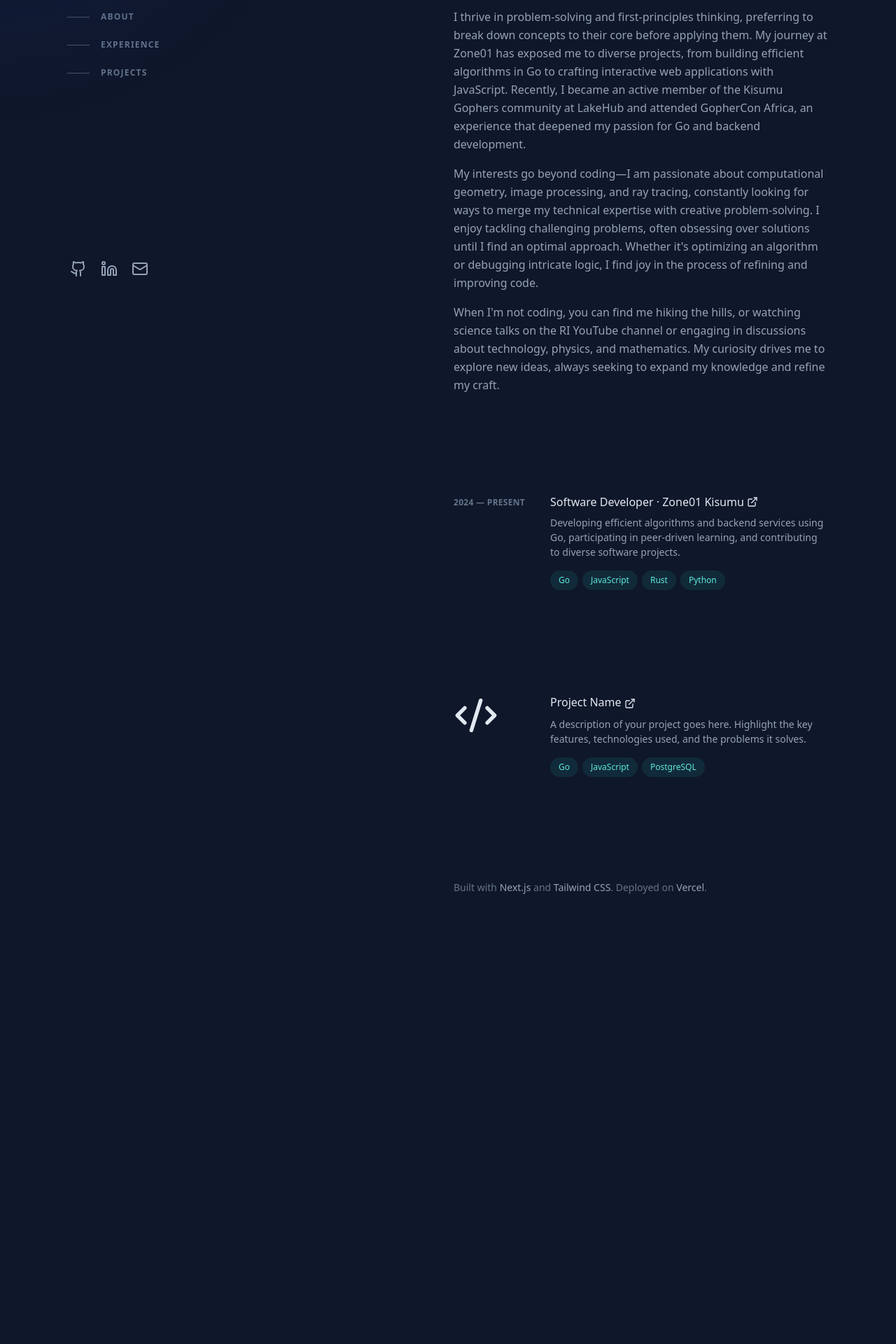
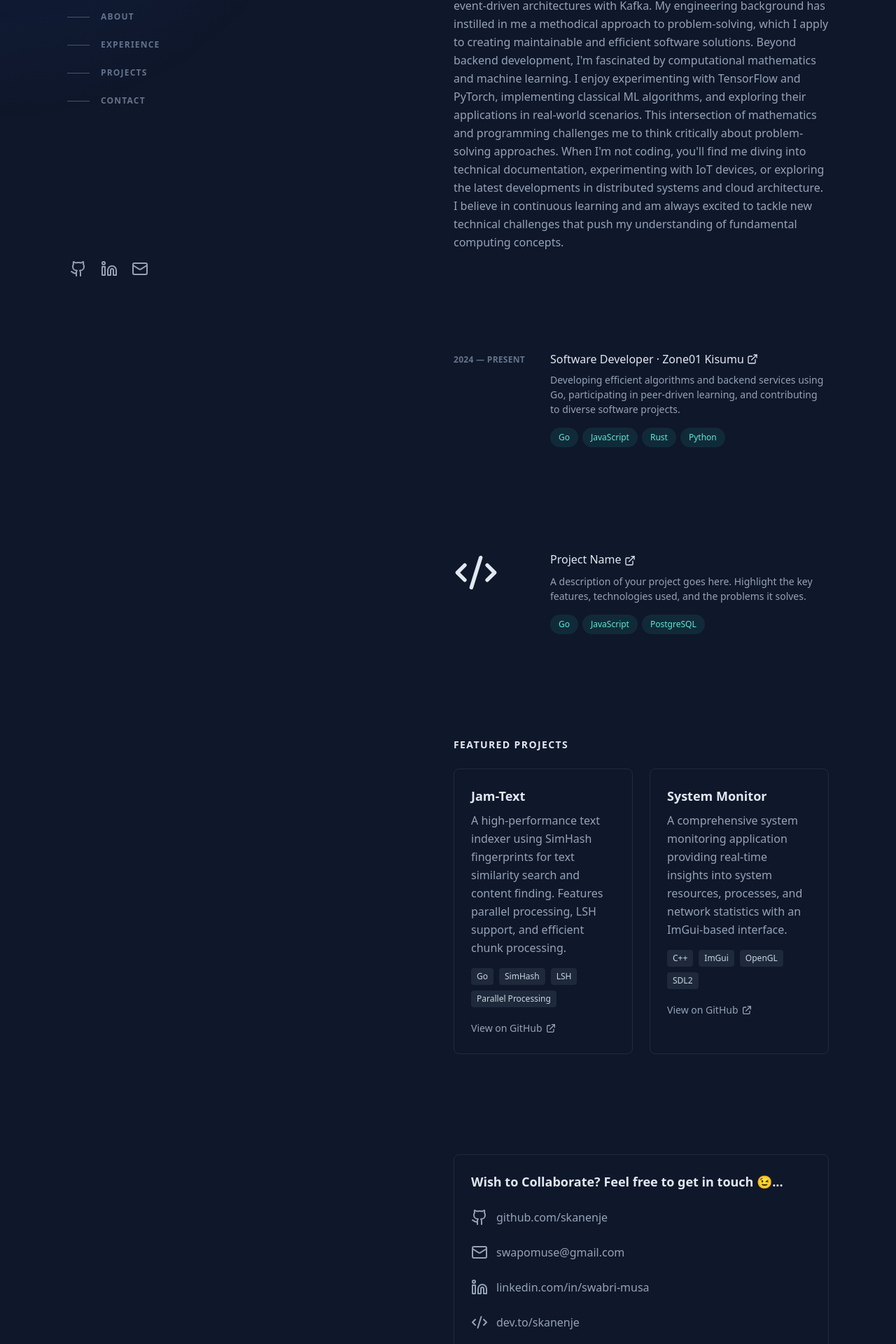
Before and after one commit to skanenje/portfolio2.0, a Next.js app: page / in a window 1280 px wide. Shown: the part 308-2228 px from the top of the page at 70% size. Before the commit the page ends 1682 px from the top, so only its background shows below. Built offline with nearby package versions, Linux system fonts and the light colour scheme.

Commit message:
update about

```diff
--- a/app/page.tsx
+++ b/app/page.tsx
@@ -2,6 +2,38 @@
 
 import { useState, useEffect } from 'react';
 import { Github, Linkedin, Mail, ExternalLink, Code2 } from 'lucide-react';
+
+const FeaturedProject = ({ title, description, tech, github }: {
+  title: string;
+  description: string;
+  tech: string[];
+  github?: string;
+}) => (
+  <div className="rounded-lg border border-slate-700/50 p-6 hover:border-slate-700 transition">
+    <h3 className="text-lg font-semibold text-slate-200 mb-2">{title}</h3>
+    <p className="text-slate-400 mb-4">{description}</p>
+    <div className="flex flex-wrap gap-2 mb-4">
+      {tech.map((t) => (
+        <span key={t} className="text-xs bg-slate-800 text-slate-300 rounded px-2 py-1">
+          {t}
+        </span>
+      ))}
+    </div>
+    {github && (
+      <a
+        href={github}
+        className="inline-flex items-center text-sm font-medium text-slate-400 hover:text-teal-300"
+        target="_blank"
+        rel="noreferrer"
+      >
+        View on GitHub
+        <svg className="ml-1 h-4 w-4" fill="none" viewBox="0 0 24 24" stroke="currentColor">
+          <path strokeLinecap="round" strokeLinejoin="round" strokeWidth={2} d="M10 6H6a2 2 0 00-2 2v10a2 2 0 002 2h10a2 2 0 002-2v-4M14 4h6m0 0v6m0-6L10 14" />
+        </svg>
+      </a>
+    )}
+  </div>
+);
 
 export default function Home() {
   const [activeSection, setActiveSection] = useState('about');
@@ -77,6 +109,16 @@ export default function Home() {
                       </span>
                     </a>
                   </li>
+                  <li>
+                    <a className={`group flex items-center py-3 ${
+                      activeSection === 'contact' ? 'active' : ''
+                    }`} href="#contact">
+                      <span className="nav-indicator mr-4 h-px w-8 bg-slate-600 transition-all group-hover:w-16 group-hover:bg-slate-200 group-focus-visible:w-16 group-focus-visible:bg-slate-200 motion-reduce:transition-none" />
+                      <span className="nav-text text-xs font-bold uppercase tracking-widest text-slate-500 group-hover:text-slate-200 group-focus-visible:text-slate-200">
+                        Contact
+                      </span>
+                    </a>
+                  </li>
                 </ul>
               </nav>
             </div>
@@ -111,16 +153,13 @@ export default function Home() {
               </div>
               <div>
                 <p className="mb-4">
-                  My name is Swabri Musa, a Golang developer based in Kisumu, Kenya. I began my tech journey with a foundation in Electrical Engineering, earning a Higher National Diploma in Electrical and Electronics Engineering from DeKUT. My transition into software development came in 2024 when I joined Zone01 Kisumu, an opportunity that immersed me in a rigorous, peer-driven learning environment. Since then, I've been refining my coding skills in Go, JavaScript, Rust, C, and C++, while also exploring Python and machine learning.
-                </p>
-                <p className="mb-4">
-                  I thrive in problem-solving and first-principles thinking, preferring to break down concepts to their core before applying them. My journey at Zone01 has exposed me to diverse projects, from building efficient algorithms in Go to crafting interactive web applications with JavaScript. Recently, I became an active member of the Kisumu Gophers community at LakeHub and attended GopherCon Africa, an experience that deepened my passion for Go and backend development.
-                </p>
-                <p className="mb-4">
-                  My interests go beyond coding—I am passionate about computational geometry, image processing, and ray tracing, constantly looking for ways to merge my technical expertise with creative problem-solving. I enjoy tackling challenging problems, often obsessing over solutions until I find an optimal approach. Whether it's optimizing an algorithm or debugging intricate logic, I find joy in the process of refining and improving code.
-                </p>
-                <p>
-                  When I'm not coding, you can find me hiking the hills, or watching science talks on the RI YouTube channel or engaging in discussions about technology, physics, and mathematics. My curiosity drives me to explore new ideas, always seeking to expand my knowledge and refine my craft.
+                  I'm a Golang developer with a background in Electrical Engineering, focused on building robust, scalable backend systems. My interests span distributed systems, DevOps practices, and low-level programming, driven by a desire to understand how things work from first principles.
+
+                  Currently, I'm developing my expertise in Go while exploring the ecosystem of modern software infrastructure. I'm particularly interested in container orchestration with Kubernetes, infrastructure automation using Terraform and Ansible, and building event-driven architectures with Kafka. My engineering background has instilled in me a methodical approach to problem-solving, which I apply to creating maintainable and efficient software solutions.
+
+                  Beyond backend development, I'm fascinated by computational mathematics and machine learning. I enjoy experimenting with TensorFlow and PyTorch, implementing classical ML algorithms, and exploring their applications in real-world scenarios. This intersection of mathematics and programming challenges me to think critically about problem-solving approaches.
+
+                  When I'm not coding, you'll find me diving into technical documentation, experimenting with IoT devices, or exploring the latest developments in distributed systems and cloud architecture. I believe in continuous learning and am always excited to tackle new technical challenges that push my understanding of fundamental computing concepts.
                 </p>
               </div>
             </section>
@@ -235,6 +274,75 @@ export default function Home() {
               </div>
             </section>
 
+            {/* Featured Projects Section */}
+            <section className="mb-16 scroll-mt-16 md:mb-24 lg:mb-36" id="projects">
+              <h2 className="text-sm font-bold uppercase tracking-widest text-slate-200 mb-6">Featured Projects</h2>
+              <div className="grid grid-cols-1 gap-6 md:grid-cols-2">
+                <FeaturedProject
+                  title="Jam-Text"
+                  description="A high-performance text indexer using SimHash fingerprints for text similarity search and content finding. Features parallel processing, LSH support, and efficient chunk processing."
+                  tech={["Go", "SimHash", "LSH", "Parallel Processing"]}
+                  github="https://github.com/yourusername/jam-text"
+                />
+                <FeaturedProject
+                  title="System Monitor"
+                  description="A comprehensive system monitoring application providing real-time insights into system resources, processes, and network statistics with an ImGui-based interface."
+                  tech={["C++", "ImGui", "OpenGL", "SDL2"]}
+                  github="https://github.com/yourusername/system-monitor"
+                />
+              </div>
+            </section>
+
+            {/* Contact Section */}
+            <section id="contact" className="mb-16 scroll-mt-16 md:mb-24 lg:mb-36">
+              <div className="sticky top-0 z-20 -mx-6 mb-4 w-screen bg-slate-900/75 px-6 py-5 backdrop-blur md:-mx-12 md:px-12 lg:sr-only lg:relative lg:top-auto lg:mx-auto lg:w-full lg:px-0 lg:py-0 lg:opacity-0">
+                <h2 className="text-sm font-bold uppercase tracking-widest text-slate-200 lg:sr-only">Contact</h2>
+              </div>
+
+              <div className="rounded-lg border border-slate-700/50 p-6 hover:border-slate-700 transition">
+                <h3 className="text-lg font-semibold text-slate-200 mb-6">
+                  Wish to Collaborate? Feel free to get in touch 😉...
+                </h3>
+
+                <div className="flex flex-col space-y-6">
+                  <a
+                    href="https://github.com/skanenje"
+                    target="_blank"
+                    rel="noopener noreferrer"
+                    className="flex items-center text-slate-400 hover:text-teal-300 transition"
+                  >
+                    <Github className="w-6 h-6 mr-3" />
+                    github.com/skanenje
+                  </a>
+                  <a
+                    href="mailto:swapomuse@gmail.com"
+                    className="flex items-center text-slate-400 hover:text-teal-300 transition"
+                  >
+                    <Mail className="w-6 h-6 mr-3" />
+                    swapomuse@gmail.com
+                  </a>
+                  <a
+                    href="https://www.linkedin.com/in/swabri-musa-565350291/"
+                    target="_blank"
+                    rel="noopener noreferrer"
+                    className="flex items-center text-slate-400 hover:text-teal-300 transition"
+                  >
+                    <Linkedin className="w-6 h-6 mr-3" />
+                    linkedin.com/in/swabri-musa
+                  </a>
+                  <a
+                    href="https://dev.to/skanenje"
+                    target="_blank"
+                    rel="noopener noreferrer"
+                    className="flex items-center text-slate-400 hover:text-teal-300 transition"
+                  >
+                    <Code2 className="w-6 h-6 mr-3" />
+                    dev.to/skanenje
+                  </a>
+                </div>
+              </div>
+            </section>
+
             {/* Footer */}
             <footer className="max-w-md pb-16 text-sm text-slate-500 sm:pb-0">
               <p>
--- a/package.json
+++ b/package.json
@@ -51,7 +51,7 @@
     "eslint-config-next": "13.5.1",
     "input-otp": "^1.2.4",
     "lucide-react": "^0.446.0",
-    "next": "13.5.1",
+    "next": "^15.2.2",
     "next-themes": "^0.3.0",
     "postcss": "8.4.30",
     "react": "18.2.0",
```
Also changed, not shown: next-env.d.ts (added), 1 other file (tests, documents, lock files or other folders).
